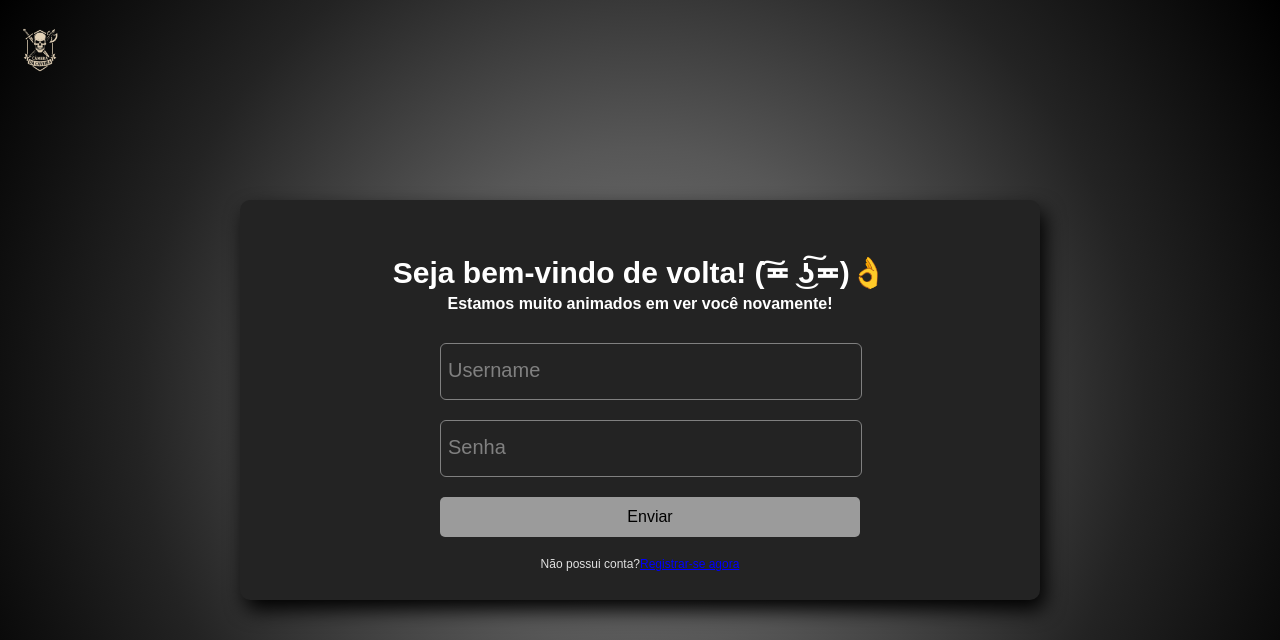
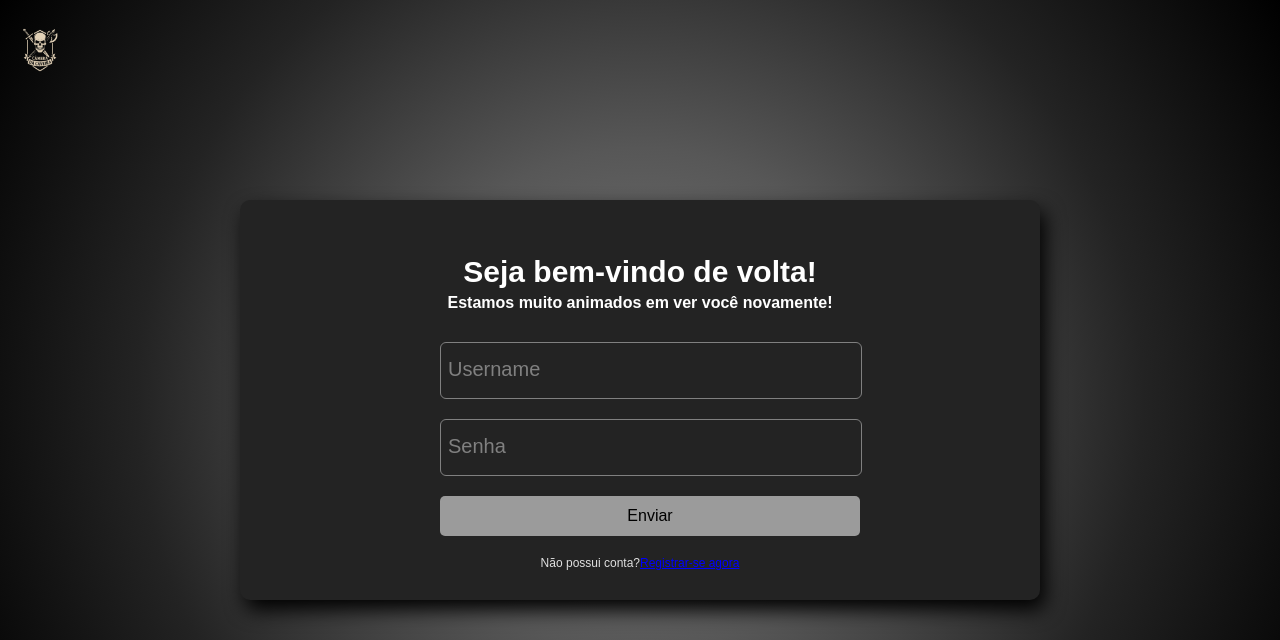
Before and after one commit to D4CPOKER/site-, a PHP site: page /login.php in a window 1280 px wide. Shown: the top 640 px of the page. Run offline with PHP 8.4, Linux system fonts and the light colour scheme.

Commit message:
Update login.php

```diff
--- a/login.php
+++ b/login.php
@@ -55,16 +55,17 @@ if ($_SERVER["REQUEST_METHOD"] == "POST") {
     <meta name="viewport" content="width=device-width, initial-scale=1" />
     <title>Título da Página</title>
     <link rel="stylesheet" href="css/l.css" />
+	<link rel="icon" type="image/png" href="img/l.png">
+
 </head>
 <body class="corpo">
-
     <!-- Botão para voltar à página inicial -->
     <a href="index.php" class="voltar">
         <img class="img" src="img/l.png" alt="Logo" />
     </a>
 
     <div class="fund">
-        <h3 class="titulo">Seja bem-vindo de volta! (͠≖ ͜ʖ͠≖)👌</h3>
+        <h3 class="titulo">Seja bem-vindo de volta!</h3>
         <h4 class="sub_tit">Estamos muito animados em ver você novamente!</h4>
 
         <!-- Formulário de login -->
```
